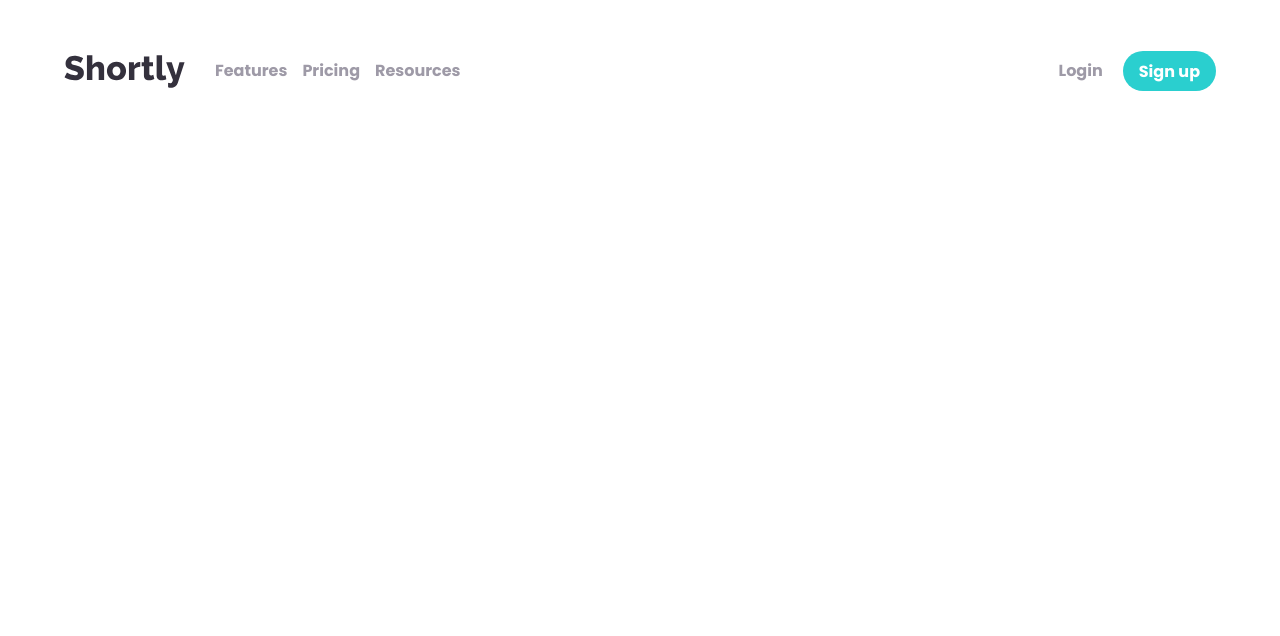
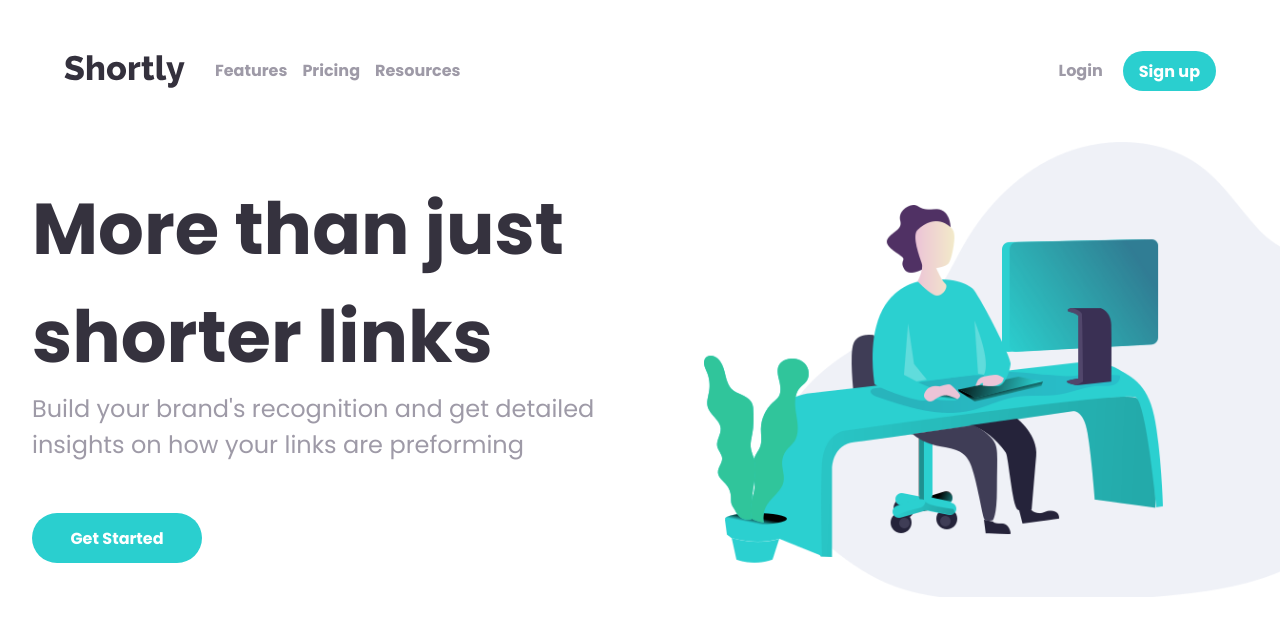
Before and after one commit to nour-elhabbal/url-shortner-app, a React (Vite) app: page / in a window 1280 px wide. Shown: the top 636 px of the page. Built offline with nearby package versions, Linux system fonts and the light colour scheme.

Commit message:
Feat: hero section implementation

```diff
--- a/src/App.tsx
+++ b/src/App.tsx
@@ -1,9 +1,11 @@
 import Header from "./components/Header/Header";
+import Hero from "./components/HeroSection/Hero";
 
 const App = () => {
   return (
     <div>
       <Header />
+      <Hero />
     </div>
   );
 };
--- a/src/assets/images/index.ts
+++ b/src/assets/images/index.ts
@@ -14,5 +14,5 @@ export { default as pinterestIcon } from "./icon-pinterest.svg";
 export { default as twitterIcon } from "./icon-twitter.svg";
 
 // Images
-export { default as workingImage } from "./illustration-working.svg";
+export { default as workingImage } from "./illustration-working.png";
 export { default as logo } from "./logo.svg";
--- /dev/null
+++ b/src/components/HeroSection/Hero.tsx
@@ -0,0 +1,44 @@
+import { Box, Button, Flex, Text } from "@chakra-ui/react";
+import { workingImage } from "../../assets/images";
+
+const Hero = () => {
+  return (
+    <Flex direction={["column-reverse", null, "row"]} align="center" justify="space-between">
+      <Flex direction="column" width={["90%", null, "45%"]} m="2.5%">
+        <Box
+          as="h1"
+          fontSize={["2em", "3em", null, "4.5em"]}
+          fontWeight="700"
+          color="neutral.VeryDarkBlue"
+        >
+          More than just shorter links
+        </Box>
+
+        <Text fontSize="1.5em" color="neutral.GrayishViolet">
+          Build your brand's recognition and get detailed insights on how your links are preforming
+        </Text>
+
+        <Button
+          bgColor="primary.Cyan"
+          _hover={{ opacity: "0.6" }}
+          color="white"
+          borderRadius="30px"
+          width="170px"
+          p="25px 0 "
+          mt="50px"
+        >
+          Get Started
+        </Button>
+      </Flex>
+      <Box
+        as="img"
+        src={workingImage}
+        width={["95%", null, "45%"]}
+        maxW="760px"
+        ml={["5%", null, "0"]}
+      ></Box>
+    </Flex>
+  );
+};
+
+export default Hero;
```
Also changed, not shown: src/assets/images/illustration-working.png (added).
